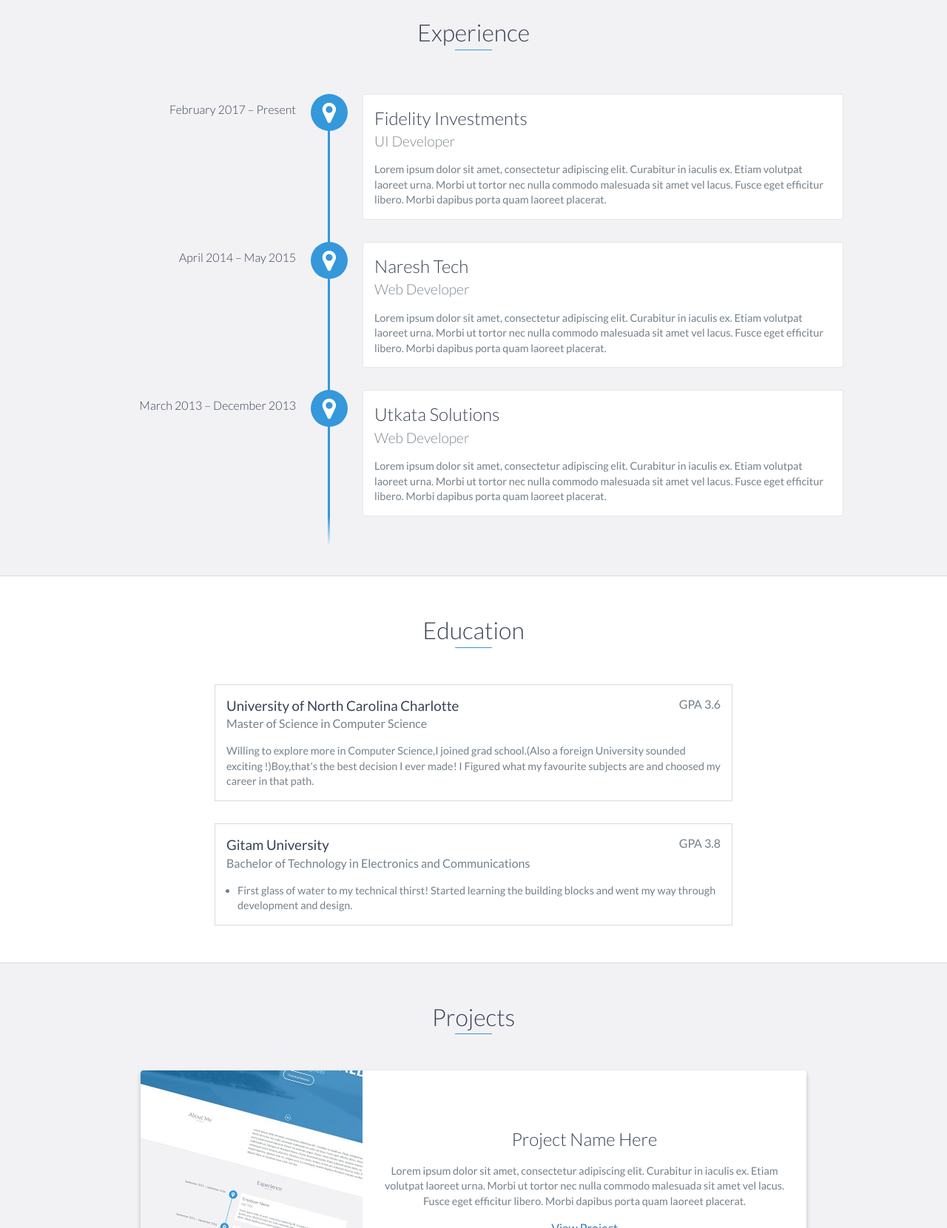
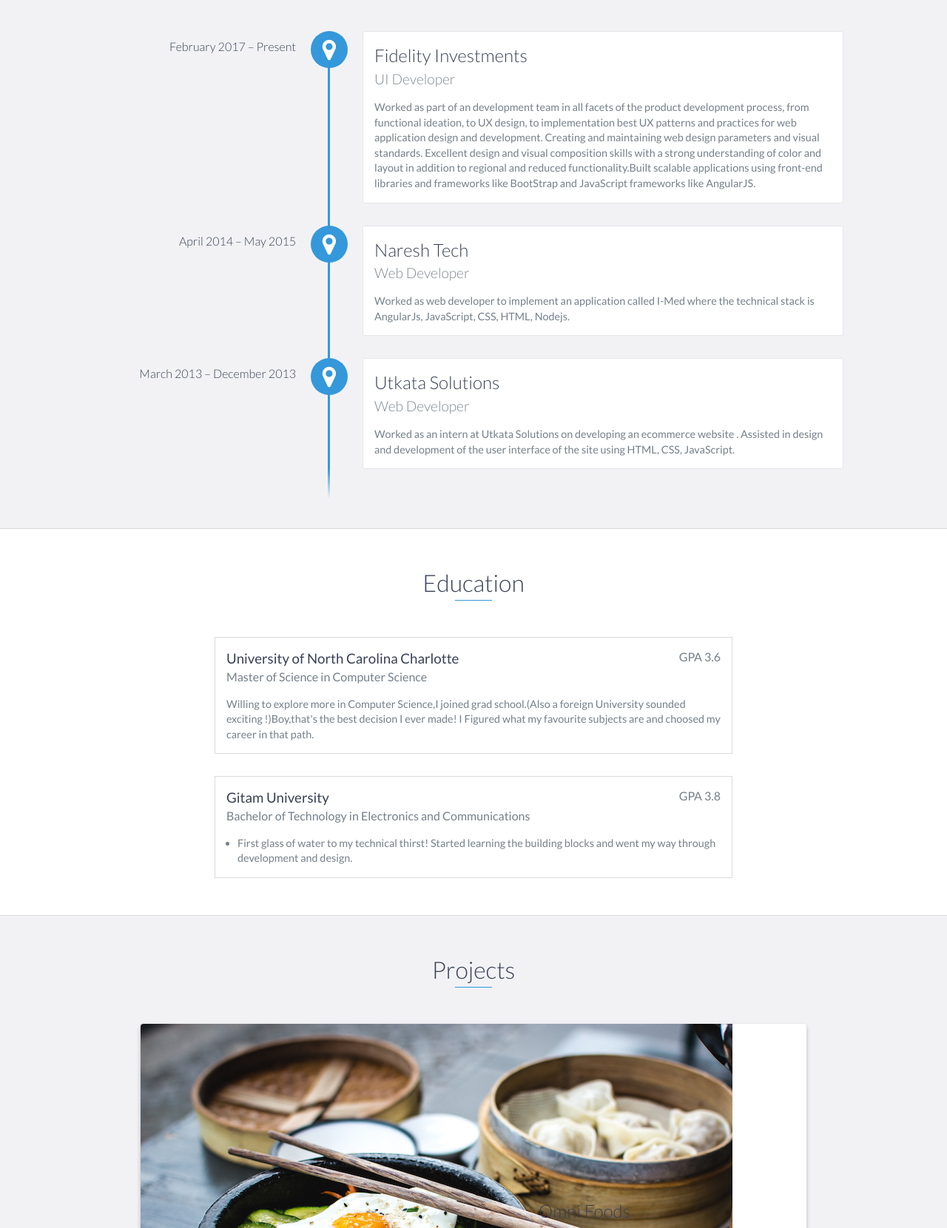
Before and after one commit to kkolukul/kkolukul.github.io, a website: page index.html in a window 1280 px wide. Shown: the part 1140-2800 px from the top of the page at 74% size. Drawn offline with nearby package versions, Linux system fonts and the light colour scheme.

Commit message:
updated port

```diff
--- a/index.html
+++ b/index.html
@@ -73,9 +73,7 @@
                 </div>
                 <div class="col-md-8">
                     <p>
-                        Lorem ipsum dolor sit amet, consectetur adipiscing elit. Curabitur in iaculis ex. Etiam volutpat laoreet urna. Morbi ut tortor nec nulla commodo malesuada sit amet vel lacus. Fusce eget efficitur libero. Morbi dapibus porta quam laoreet placerat. Donec
-                        eu vehicula neque. Donec viverra lorem nunc, tempus euismod eros sollicitudin ut. Quisque et tincidunt libero. Donec id pharetra justo. Proin euismod lacinia dolor, eu scelerisque justo tempus pharetra. Vivamus nunc justo, finibus
-                        ut nisl sed, euismod rhoncus nulla. Proin sed magna egestas, egestas ante et, congue eros. In consequat, mauris dapibus tincidunt suscipit, ex libero aliquet diam, at maximus risus enim non leo.
+                        Browsing through a beautiful website makes my day better. And I want to be a part of making other’s day better by developing websites with exciting designs and dazzling graphics.I'm a Web developer ,passionate about making state of the art websites that are easy-to-use and user friendly.
                     </p>
                 </div>
             </div>
@@ -90,7 +88,7 @@
                 <h3>Fidelity Investments</h3>
                 <h4>UI Developer</h4>
                 <p>
-                    Lorem ipsum dolor sit amet, consectetur adipiscing elit. Curabitur in iaculis ex. Etiam volutpat laoreet urna. Morbi ut tortor nec nulla commodo malesuada sit amet vel lacus. Fusce eget efficitur libero. Morbi dapibus porta quam laoreet placerat.
+                    Worked as part of an development team in all facets of the product development process, from functional ideation, to UX design, to implementation best UX patterns and practices for web application design and development. Creating and maintaining web design parameters and visual standards. Excellent design and visual composition skills with a strong understanding of color and layout in addition to regional and reduced functionality.Built scalable applications using front-end libraries and frameworks like BootStrap and JavaScript frameworks like AngularJS.
                 </p>
             </div>
 
@@ -98,7 +96,7 @@
                 <h3>Naresh Tech</h3>
                 <h4>Web Developer</h4>
                 <p>
-                    Lorem ipsum dolor sit amet, consectetur adipiscing elit. Curabitur in iaculis ex. Etiam volutpat laoreet urna. Morbi ut tortor nec nulla commodo malesuada sit amet vel lacus. Fusce eget efficitur libero. Morbi dapibus porta quam laoreet placerat.
+                    Worked as web developer to implement an application called I-Med where the technical stack is AngularJs, JavaScript, CSS, HTML, Nodejs.
                 </p>
             </div>
 
@@ -106,7 +104,7 @@
                 <h3>Utkata Solutions</h3>
                 <h4>Web Developer</h4>
                 <p>
-                    Lorem ipsum dolor sit amet, consectetur adipiscing elit. Curabitur in iaculis ex. Etiam volutpat laoreet urna. Morbi ut tortor nec nulla commodo malesuada sit amet vel lacus. Fusce eget efficitur libero. Morbi dapibus porta quam laoreet placerat.
+                    Worked as an intern at Utkata Solutions on developing an ecommerce website . Assisted in design and development of the user interface of the site using HTML, CSS, JavaScript.
                 </p>
             </div>
         </div>
@@ -145,15 +143,15 @@
             <div class="row">
                 <div class="project shadow-large">
                     <div class="project-image">
-                        <img src="images/project.jpg" />
+                        <img src="images/omni.jpg" />
                     </div>
                     <!-- End .project-image -->
                     <div class="project-info">
-                        <h3>Project Name Here</h3>
+                        <h3>Omni Foods</h3>
                         <p>
-                            Lorem ipsum dolor sit amet, consectetur adipiscing elit. Curabitur in iaculis ex. Etiam volutpat laoreet urna. Morbi ut tortor nec nulla commodo malesuada sit amet vel lacus. Fusce eget efficitur libero. Morbi dapibus porta quam laoreet placerat.
+                            Omnifood restaurant ( Prototype) The restaurant serves different types of foods and you can signup for a meal plan.
                         </p>
-                        <a href="#">View Project</a>
+                        <a href="https://kkolukul.github.io/Omnifoods/">View Project</a>
                     </div>
                     <!-- End .project-info -->
                 </div>
@@ -165,11 +163,11 @@
                     </div>
                     <!-- End .project-image -->
                     <div class="project-info">
-                        <h3>Project Name Here</h3>
+                        <h3>MyUni</h3>
                         <p>
-                            Lorem ipsum dolor sit amet, consectetur adipiscing elit. Curabitur in iaculis ex. Etiam volutpat laoreet urna. Morbi ut tortor nec nulla commodo malesuada sit amet vel lacus. Fusce eget efficitur libero. Morbi dapibus porta quam laoreet placerat.
+                            MyUni is a MEAN application (MongoDB, ExpressJs, AngularJS, Nodejs) where students can register for different courses offered by the university.
                         </p>
-                        <a href="#">View Project</a>
+                        <a href="https://github.com/kkolukul/MEAN-application">View Project</a>
                     </div>
                     <!-- End .project-info -->
                 </div>
```
Also changed, not shown: images/omni.jpg (added).
